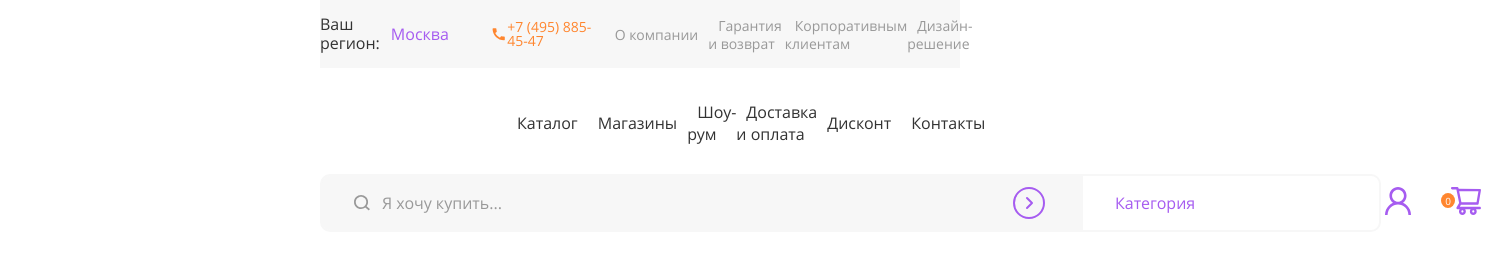
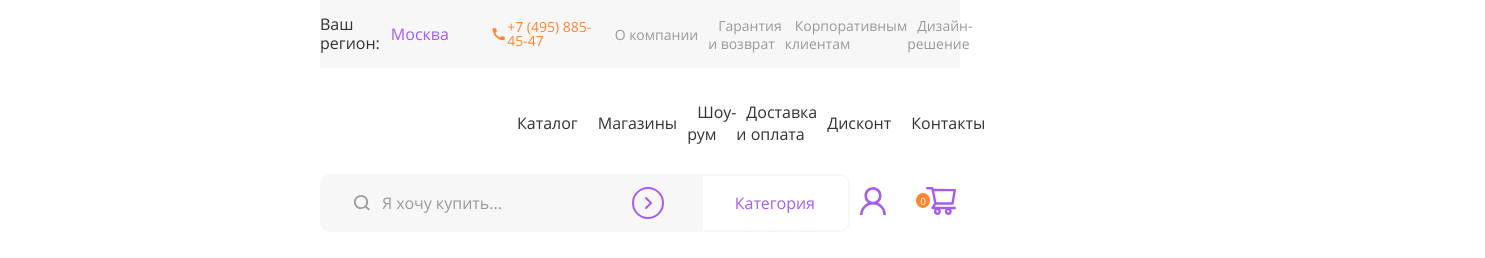
Before and after one commit to surkatena/SitDownPls, a website: page src/index.html in a window 1280 px wide. Shown: the whole page, 1485 px wide, since content can reach past the window. Drawn offline with nearby package versions, Linux system fonts and the light colour scheme; files that its build step writes are made by us from their sources.

Commit message:
edit header style

```diff
--- a/src/styles/style.scss
+++ b/src/styles/style.scss
@@ -133,6 +133,7 @@ body {
   &__top {
     padding-top: 15px;
     padding-bottom: 15px;
+    width: 100%;
     display: flex;
     align-items: center;
     justify-content: space-between;
@@ -166,8 +167,6 @@ body {
     &:active &__icon path{
       fill: $orange-dark;
     }
-
-
     &__icon {
       margin-right: 3px;
       width: 16.5px;
@@ -188,7 +187,6 @@ body {
         outline: 0;
         color: $orange-primary;
       }
-
     }
   }
   &__info {
@@ -220,6 +218,7 @@ body {
     }
   }
   &__middle {
+    width: 100%;
     padding-top: 33px;
     padding-bottom: 14.5px;
     display: flex;
@@ -231,6 +230,7 @@ body {
     height: 27px;
   }
   &__bottom {
+    width: 100%;
     padding-top: 14.5px;
     display: flex;
     align-items: center;
@@ -371,12 +371,14 @@ body {
   }
 
 .search {
+  width: 85%;
   &__form {
     display: flex;
     align-items: center;
-    justify-content: center;
+    justify-content: start;
   }
   &__label {
+    width: 70%;
     position: relative;
     display: flex;
     align-items: center;
@@ -425,9 +427,8 @@ body {
     }
   }
   &__input {
+    width: 100%;
     padding: 17.5px 60px;
-    min-width: 761px;
-    width: 100%;
     background-color: $bgc-primary;
     border: 2px solid $bgc-primary;
     border-radius: 10px 0px 0px 10px;
@@ -467,7 +468,7 @@ body {
     }
   }
   &__select {
-    width: 300px;
+    width: 27.5%;
     position: relative;
     cursor: pointer;
     &:focus-visible &__header{
@@ -544,6 +545,7 @@ body {
 }
 
 .personal {
+  width: 10%;
   display: flex;
   justify-content: end;
   align-items: center;
```
